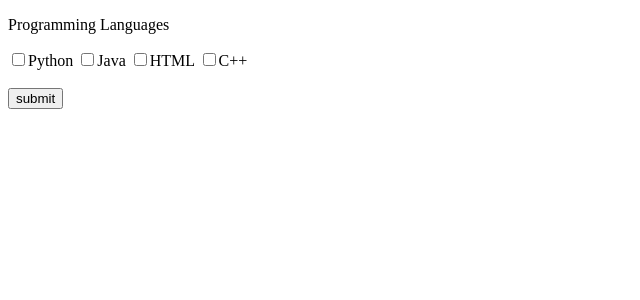
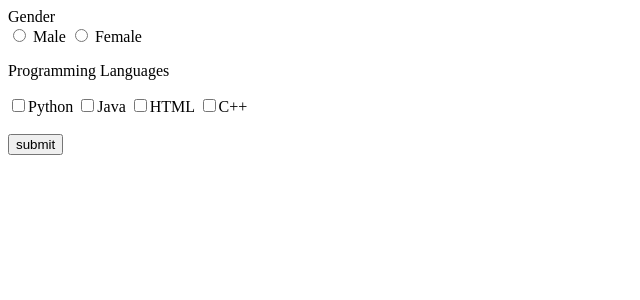
Before and after one commit to CSID-DGU/2025-1-OSSPrac-BeefFried-03, a Flask app: page / in a window 1280 px wide. Shown: the top 300 px of the page, without its empty margins (0-640 px from the left). Run offline with Flask 3, Linux system fonts and the light colour scheme.

Commit message:
input.html gender 추가

```diff
--- a/Subject3_1/templates/input.html
+++ b/Subject3_1/templates/input.html
@@ -2,13 +2,26 @@
 <html lang="en">
   <body>
     <form action="/result" method="POST">
+      <!-- gender 라디오 버튼 -->
+      <label>Gender</label><br />
+      <label>
+        <input type="radio" name="gender" value="Male" required />
+        Male
+      </label>
+      <label>
+        <input type="radio" name="gender" value="Female" />
+        Female
+      </label>
 
       <p>Programming Languages</p>
-            <label><input type="checkbox" name="languages" value="python">Python</label>
-            <label><input type="checkbox" name="languages" value="java">Java</label>
-            <label><input type="checkbox" name="languages" value="HTML">HTML</label>
-            <label><input type="checkbox" name="languages" value="C++">C++</label><br>
-            <br>
+      <label
+        ><input type="checkbox" name="languages" value="python" />Python</label
+      >
+      <label><input type="checkbox" name="languages" value="java" />Java</label>
+      <label><input type="checkbox" name="languages" value="HTML" />HTML</label>
+      <label><input type="checkbox" name="languages" value="C++" />C++</label
+      ><br />
+      <br />
       <button type="submit" name="submit" value="submit">submit</button>
     </form>
   </body>
```
Lines whose indentation alone changed are shown as unchanged.
